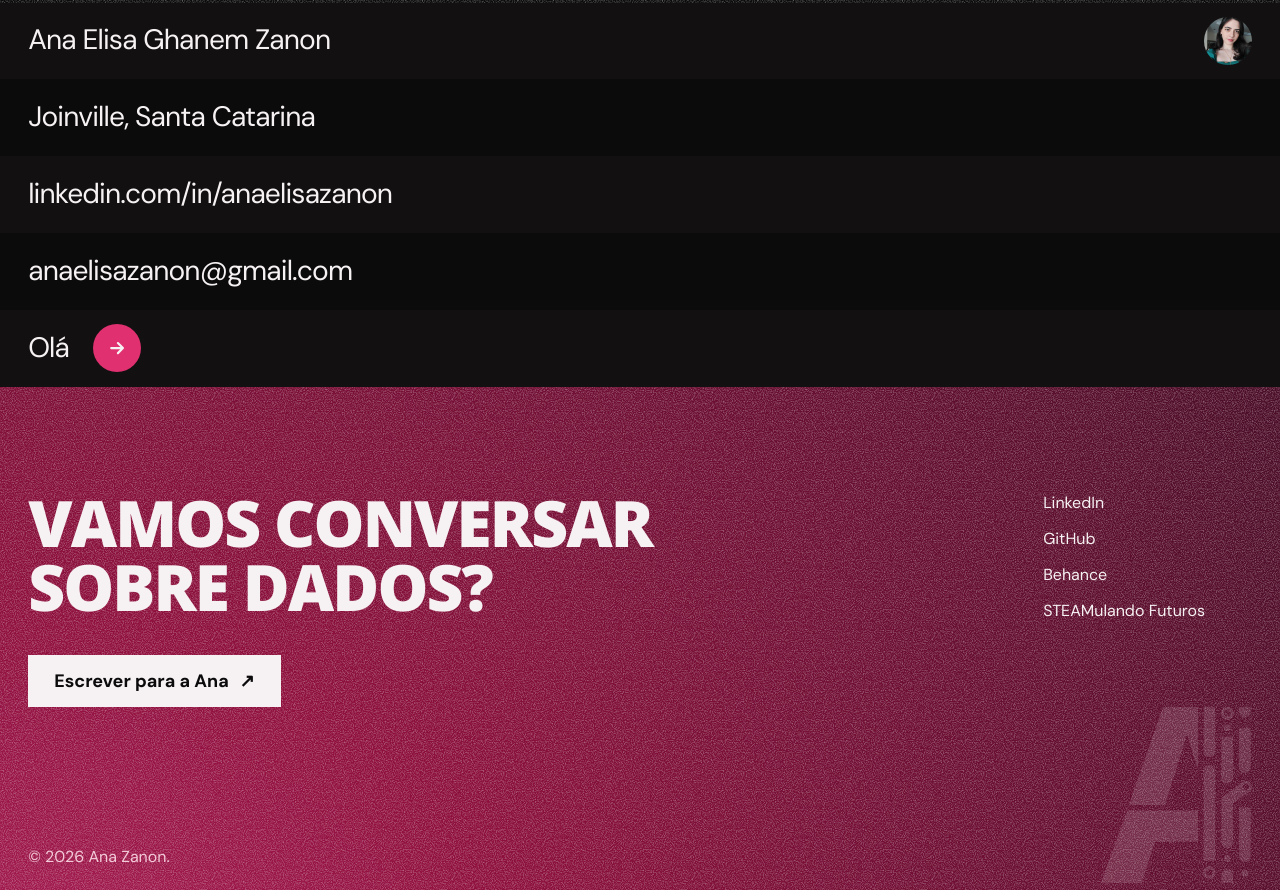
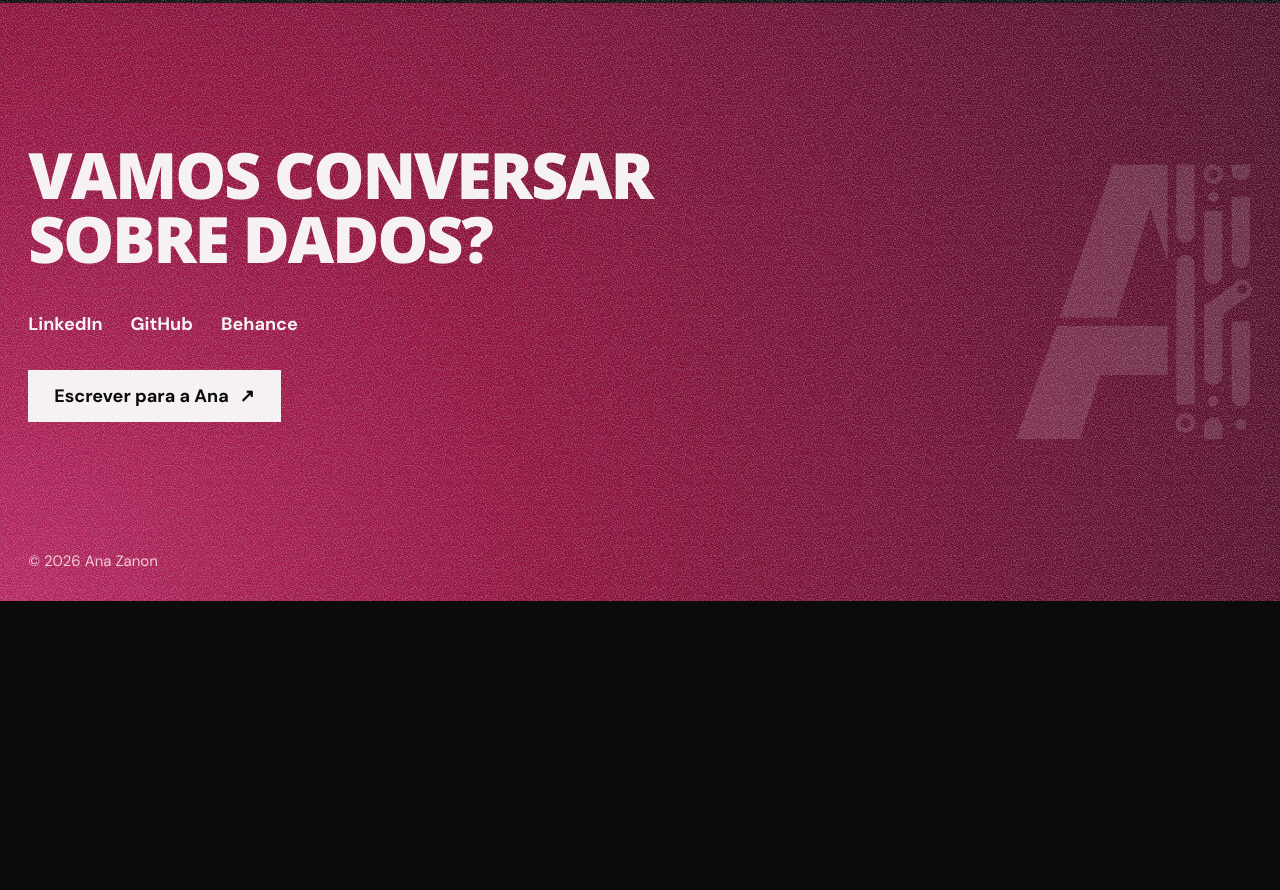
Before and after one commit to anaelisazanon/anaelisazanon.github.io, a plain HTML site: page index.html in a window 1280 px wide. Shown: the part 5316-6206 px from the top of the page. After the commit the page ends 5917 px from the top, so only its background shows below. Drawn offline with nearby package versions, Linux system fonts and the light colour scheme.

Commit message:
Rodapé mais simples, sem a seção de contato repetida
Tira as linhas de contato (nome, cidade, LinkedIn, e-mail), o ZANON
gigante e o link do STEAMulando. O rodapé fica com o convite, os links
para LinkedIn, GitHub e Behance e o botão de e-mail embaixo.

Co-Authored-By: Claude Opus 5.5 <noreply@anthropic.com>

```diff
--- a/index.html
+++ b/index.html
@@ -67,7 +67,6 @@ section{position:relative}
 .dropcap img{width:100%;height:100%;object-fit:cover;object-position:50% 24%;filter:contrast(1.04) saturate(.9)}
 .hero-mid{align-self:center;display:flex;flex-direction:column;align-items:flex-start;padding-top:clamp(64px,12vh,140px)}
 .hero-quote{max-width:44ch;margin:clamp(24px,3vw,40px) 0 0;padding-left:18px;border-left:4px solid var(--accent);font-size:clamp(18px,1.5vw,22px);line-height:1.45;color:var(--soft)}
-.rows .face{width:48px;height:48px;border-radius:50%;object-fit:cover;object-position:50% 22%;margin-left:auto;align-self:center}
 
 /* the live thing: the trace through the years */
 .trace{margin-top:clamp(80px,9vw,140px)}
@@ -175,31 +174,16 @@ section{position:relative}
 .archive p{font-size:var(--s-statement);line-height:1.22;max-width:30ch}
 .archive p span{display:block;margin-top:16px;font-size:var(--s-small);line-height:1.45;color:var(--muted)}
 
-/* ---------- CONTACT ---------- */
-.contact{background:var(--bg) var(--grain)}
-.rows a,.rows p{display:flex;align-items:center;min-height:clamp(64px,6vw,84px);padding:0 var(--m);font:400 clamp(20px,2.2vw,30px)/1.1 var(--text);letter-spacing:-.03em;text-decoration:none;overflow-wrap:anywhere}
-.rows > *:nth-child(odd){background:#121011}
-.rows > *:nth-child(even){background:var(--bg)}
-.rows a{transition:color .2s}
-.rows a:hover{color:var(--soft)}
-.rows .hello{gap:24px;align-items:center;padding-bottom:0}
-.rows .round{display:inline-flex;align-items:center;justify-content:center;width:48px;height:48px;border-radius:50%;background:var(--accent);color:var(--ink);font-size:1em;transition:transform .25s var(--ease-out)}
-.rows .round svg{width:42%;height:42%}
-.rows .hello:hover .round{transform:rotate(-45deg) scale(1.06)}
-
 /* ---------- FOOTER ---------- */
-footer{position:relative;min-height:100svh;overflow:hidden;display:grid;grid-template-rows:auto 1fr auto auto;padding:var(--m) var(--m) 0;background:var(--grain),radial-gradient(circle at 0% 100%,#B3245E 0%,#8E0F3C 38%,#4A0D27 100%)}
-.f-top{display:grid;grid-template-columns:repeat(12,1fr);gap:24px;padding-top:clamp(48px,6vw,96px)}
-.f-top h2{grid-column:1 / span 7;font:800 clamp(40px,5vw,84px)/1 var(--display);letter-spacing:-.03em;text-transform:uppercase}
-.f-top .btn{margin-top:36px;background:var(--ink);color:var(--bg)}
-.f-top .btn:hover{background:var(--soft)}
-.f-links{grid-column:10 / span 3;display:flex;flex-direction:column;gap:12px;font-size:16px}
-.f-links a{text-decoration:none}
-.f-links a:hover{color:var(--soft)}
-.credits{grid-row:3;font-size:16px;line-height:1.5;color:var(--soft);padding-bottom:18px;max-width:64ch}
-.credits a{color:var(--ink)}
-.legal{grid-row:3;display:none}
-.big{grid-row:4;font:800 clamp(120px,30vw,560px)/.78 var(--display);letter-spacing:-.06em;text-transform:uppercase;white-space:nowrap;transform:translateY(24%);margin-left:-.04em;color:var(--ink)}
+footer{position:relative;overflow:hidden;display:flex;flex-direction:column;align-items:flex-start;padding:clamp(88px,11vw,160px) var(--m) 28px;background:var(--grain),radial-gradient(circle at 0% 100%,#B3245E 0%,#8E0F3C 38%,#4A0D27 100%)}
+footer h2{font:800 clamp(40px,5vw,84px)/1 var(--display);letter-spacing:-.03em;text-transform:uppercase;max-width:20ch}
+.f-links{display:flex;gap:28px;margin-top:40px;font-size:var(--s-body);font-weight:700}
+.f-links a{text-decoration:none;position:relative;padding:6px 0}
+.f-links a::after{content:"";position:absolute;left:0;right:0;bottom:0;height:2px;background:var(--ink);transform:scaleX(0);transform-origin:left;transition:transform .3s var(--ease-out)}
+.f-links a:hover::after,.f-links a:focus-visible::after{transform:scaleX(1)}
+footer .btn{margin-top:32px;background:var(--ink);color:var(--bg)}
+footer .btn:hover{background:var(--soft)}
+.credits{margin-top:clamp(80px,10vw,140px);font-size:15px;color:var(--soft)}
 
 /* ---------- LOGO ELEMENTS (from Ana's slide style: one per section, 60px clear of any text) ---------- */
 .hero{grid-template-rows:auto 1fr auto}
@@ -220,7 +204,7 @@ footer{position:relative;min-height:100svh;overflow:hidden;display:grid;grid-tem
 .poster li:first-child::before{left:-64px;top:calc(var(--c) - 14px);width:28px;height:28px;background:radial-gradient(circle,var(--bg) 0 6.5px,var(--accent) 7px 13.5px,transparent 14px)}
 .poster li:not(:last-child)::after{content:"";position:absolute;left:-51.5px;top:var(--c);width:3px;height:calc(100% + 26px);background:var(--accent);z-index:-1}
 .poster{position:relative;z-index:0}
-.wm{position:absolute;right:var(--m);top:40%;height:22vh;width:auto;opacity:.13;pointer-events:none}
+.wm{position:absolute;right:var(--m);top:50%;transform:translateY(-50%);height:min(46%,320px);width:auto;opacity:.13;pointer-events:none}
 
 /* ---------- MOTION ---------- */
 .js .rv{opacity:0;transform:translateY(24px)}
@@ -276,14 +260,8 @@ footer{position:relative;min-height:100svh;overflow:hidden;display:grid;grid-tem
   .poster .f{text-align:left;font-size:15px}
   .archive{grid-template-columns:1fr}
   .archive p{font-size:22px}
-  .rows a,.rows p{font-size:19px;min-height:60px;overflow-wrap:anywhere}
-  .rows .hello{background:var(--accent)!important;justify-content:space-between}
-  .rows .round{width:48px;height:48px;background:var(--ink);color:var(--bg)}
-  .f-top{display:flex;flex-direction:column}
-  .f-top h2{font-size:11vw}
-  .f-top .btn{width:100%;justify-content:space-between}
-  .f-links{flex-direction:row;flex-wrap:wrap;gap:10px 22px;font-size:15px;margin-top:28px}
-  .big{font-size:34vw}
+  footer h2{font-size:9vw}
+  footer .btn{align-self:stretch;justify-content:space-between}
 }
 </style>
 </head>
@@ -423,34 +401,18 @@ footer{position:relative;min-height:100svh;overflow:hidden;display:grid;grid-tem
   </ul>
 </section>
 
-<section class="contact" id="contato" aria-label="Contato">
-  <div class="rows">
-    <p class="rv">Ana Elisa Ghanem Zanon<img class="face" src="assets/ana-foto.jpg" width="1280" height="1568" alt="" loading="lazy"></p>
-    <p class="rv">Joinville, Santa Catarina</p>
-    <a class="rv" href="https://www.linkedin.com/in/anaelisazanon" target="_blank" rel="noopener">linkedin.com/in/anaelisazanon</a>
-    <a class="rv" href="mailto:anaelisazanon@gmail.com?subject=Contato%20pelo%20portf%C3%B3lio">anaelisazanon@gmail.com</a>
-    <a class="hello rv" href="mailto:anaelisazanon@gmail.com?subject=Contato%20pelo%20portf%C3%B3lio">Olá <span class="round" aria-hidden="true"><svg viewBox="0 0 24 24" fill="none" stroke="currentColor" stroke-width="2.6" stroke-linecap="round" stroke-linejoin="round"><path d="M5 12h14M13 6l6 6-6 6"/></svg></span><span class="vh">, mandar um e-mail</span></a>
-  </div>
-</section>
 </main>
 
-<footer>
+<footer id="contato">
   <img class="wm" src="assets/logo.svg" width="293" height="343" alt="" aria-hidden="true">
-  <div class="f-top">
-    <div style="grid-column:1 / span 7">
-      <h2 class="rv">Vamos conversar sobre dados?</h2>
-      <a class="btn rv" style="--i:1" href="mailto:anaelisazanon@gmail.com?subject=Contato%20pelo%20portf%C3%B3lio">Escrever para a Ana <span class="arr" aria-hidden="true">↗</span></a>
-    </div>
-    <ul class="f-links rv" style="--i:2">
-      <li><a href="https://www.linkedin.com/in/anaelisazanon" target="_blank" rel="noopener">LinkedIn</a></li>
-      <li><a href="https://github.com/anaelisazanon" target="_blank" rel="noopener">GitHub</a></li>
-      <li><a href="https://www.behance.net/anaelisazanon" target="_blank" rel="noopener">Behance</a></li>
-      <li><a href="https://steamulandofuturos.com.br" target="_blank" rel="noopener">STEAMulando Futuros</a></li>
-    </ul>
-  </div>
-  <div></div>
-  <p class="credits">© 2026 Ana Zanon.</p>
-  <p class="big" aria-hidden="true">Zanon</p>
+  <h2 class="rv">Vamos conversar sobre dados?</h2>
+  <ul class="f-links rv" style="--i:1">
+    <li><a href="https://www.linkedin.com/in/anaelisazanon" target="_blank" rel="noopener">LinkedIn</a></li>
+    <li><a href="https://github.com/anaelisazanon" target="_blank" rel="noopener">GitHub</a></li>
+    <li><a href="https://www.behance.net/anaelisazanon" target="_blank" rel="noopener">Behance</a></li>
+  </ul>
+  <a class="btn rv" style="--i:2" href="mailto:anaelisazanon@gmail.com?subject=Contato%20pelo%20portf%C3%B3lio">Escrever para a Ana <span class="arr" aria-hidden="true">↗</span></a>
+  <p class="credits">© 2026 Ana Zanon</p>
 </footer>
 
 <script>
```
